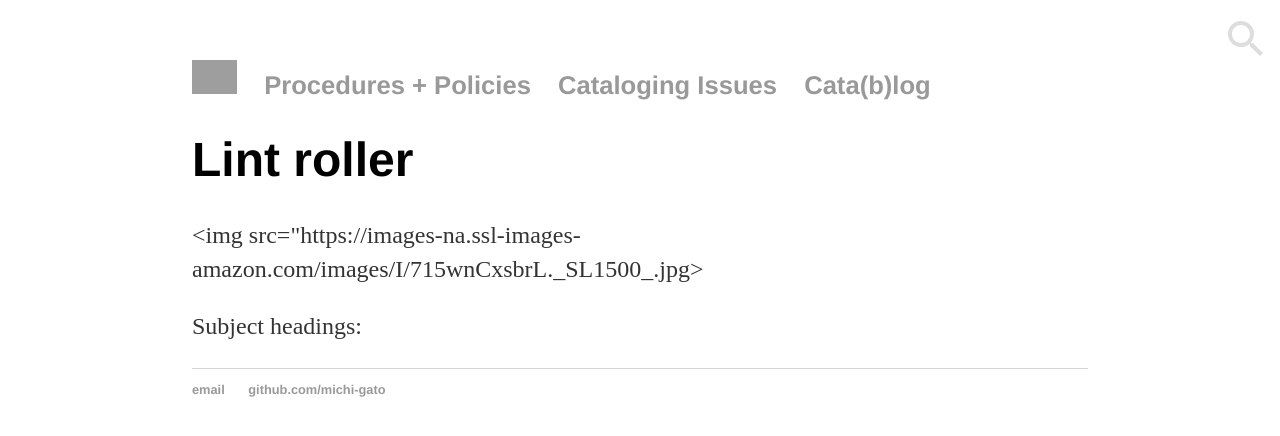
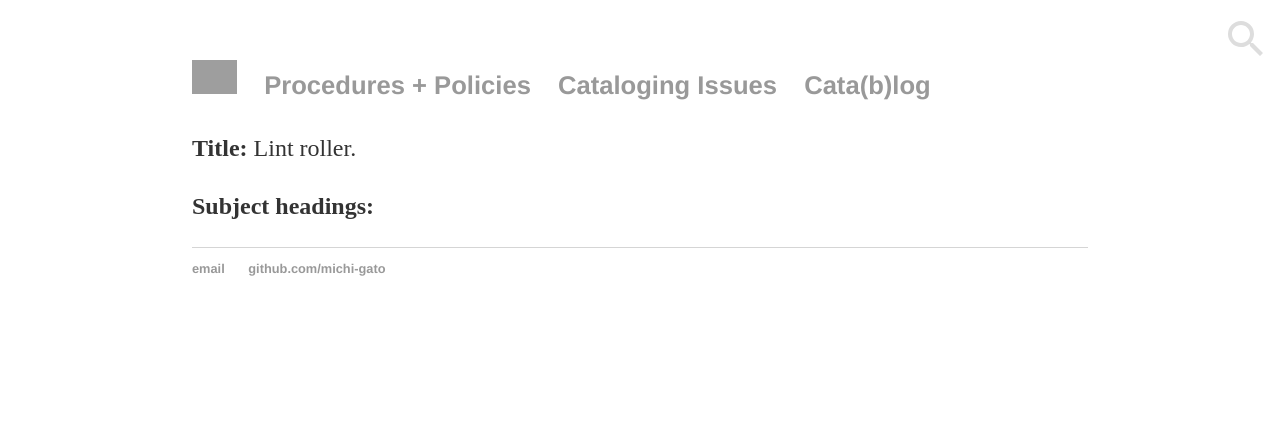
Before and after one commit to cat-alog/cat-alog.github.io, a Jekyll site: the page built from _posts/2017-08-01-lintroller.md, in a window 1280 px wide. Shown: the top 436 px of the page. Built offline with Jekyll 4.4.1, drawn with Linux system fonts in a browser that asks for light colours; our own code applies the rules of GitHub Pages for plain Markdown files; grey boxes are pictures that could not be loaded.

Commit message:
lint roller img

```diff
--- a/_posts/2017-08-01-lintroller.md
+++ b/_posts/2017-08-01-lintroller.md
@@ -1,9 +1,9 @@
 ---
 layout: post
-title: Lint roller
+title: "Lint roller <br> <img src="https://images-na.ssl-images-amazon.com/images/I/715wnCxsbrL._SL1500_.jpg height='225' width='225'>"
 date: 2017-08-01
 ---
 
-<p><img src="https://images-na.ssl-images-amazon.com/images/I/715wnCxsbrL._SL1500_.jpg></p>
+**Title:** Lint roller.
 
-Subject headings:
+**Subject headings:**
```
Also changed, not shown: _posts/2017-05-01-catfancy.md (+1 -1 lines).
